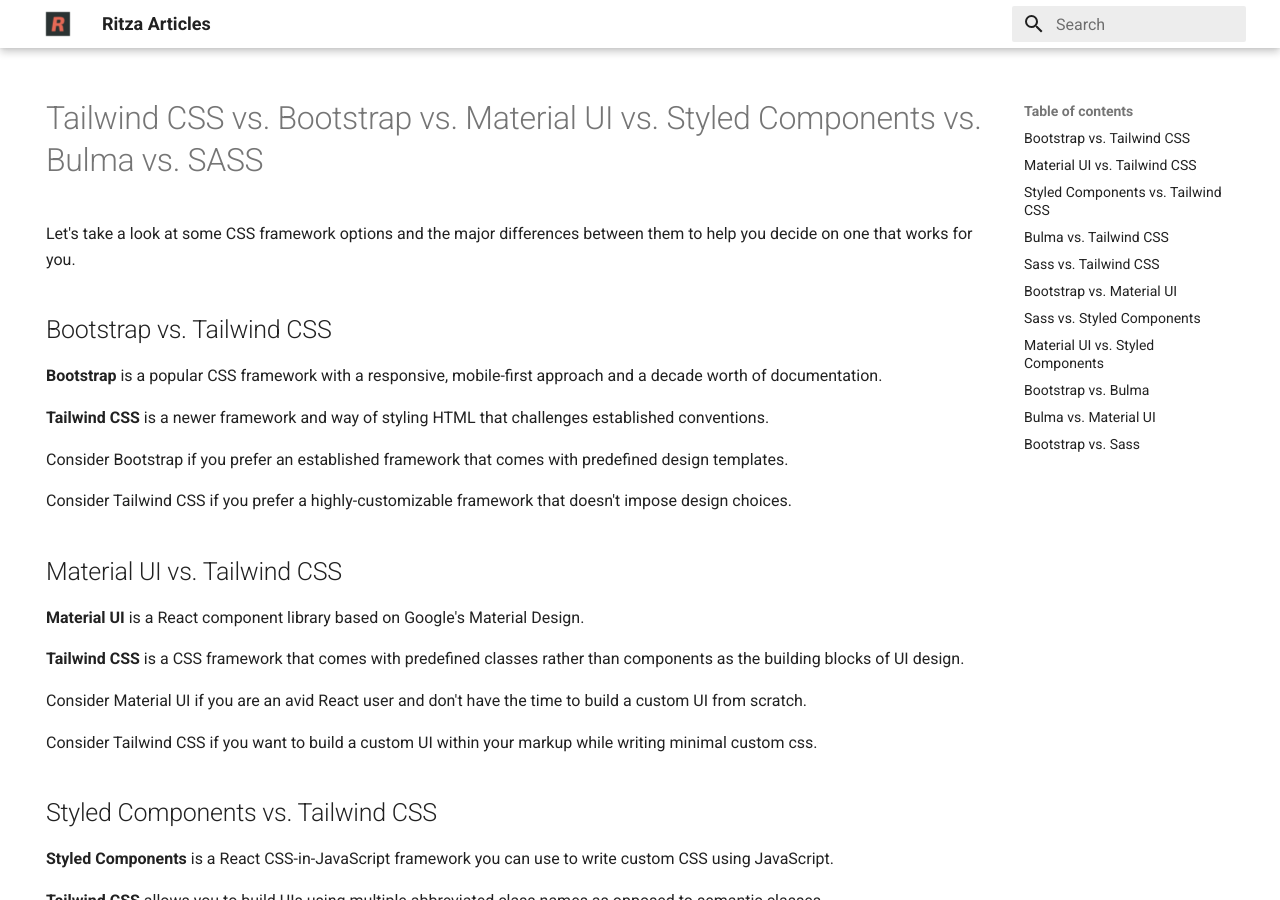
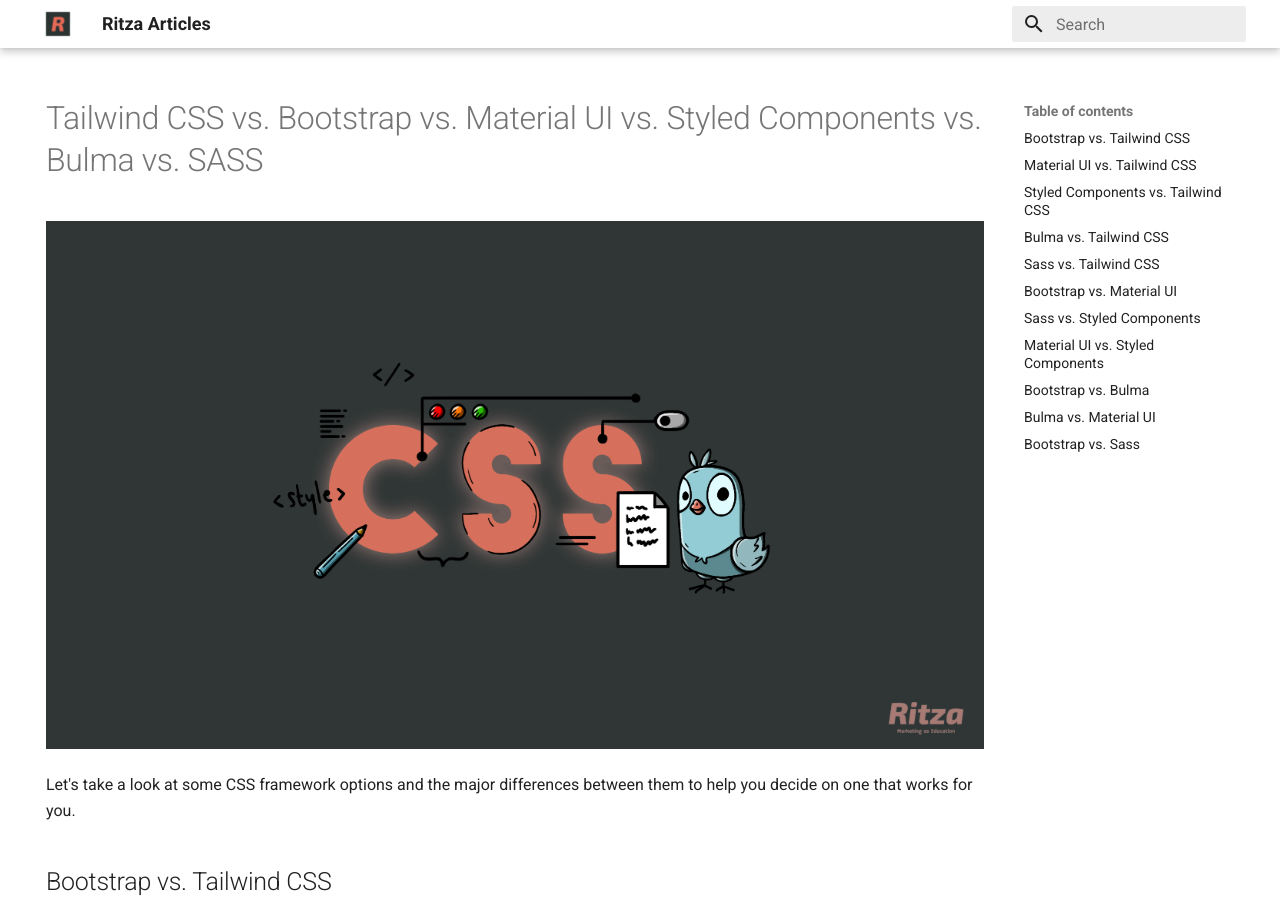
Before and after one commit to ritza-co/internal-articles, an MkDocs documentation site: the page built from docs/tailwind-css-vs-bootstrap-vs-material-ui-vs-styled-components-vs-bulma-vs-sass.md, in a window 1280 px wide and 900 px high. Built offline with MkDocs 1.6.1 and Material for MkDocs 9.7.7, drawn with Linux system fonts in a browser that asks for light colours.

Commit message:
add css cover

```diff
--- a/docs/tailwind-css-vs-bootstrap-vs-material-ui-vs-styled-components-vs-bulma-vs-sass.md
+++ b/docs/tailwind-css-vs-bootstrap-vs-material-ui-vs-styled-components-vs-bulma-vs-sass.md
@@ -4,6 +4,9 @@
 ---
 
 # Tailwind CSS vs. Bootstrap vs. Material UI vs. Styled Components vs. Bulma vs. SASS
+
+![cover](assets/tailwind-css-vs-bootstrap-vs-material-ui-vs-styled-components-vs-bulma-vs-sass/css-frameworks-cover.png)
+
 Let's take a look at some CSS framework options and the major differences between them to help you decide on one that works for you.
 
 ## Bootstrap vs. Tailwind CSS
```
Also changed, not shown: docs/assets/tailwind-css-vs-bootstrap-vs-material-ui-vs-styled-components-vs-bulma-vs-sass/css-frameworks-cover.png (added).
